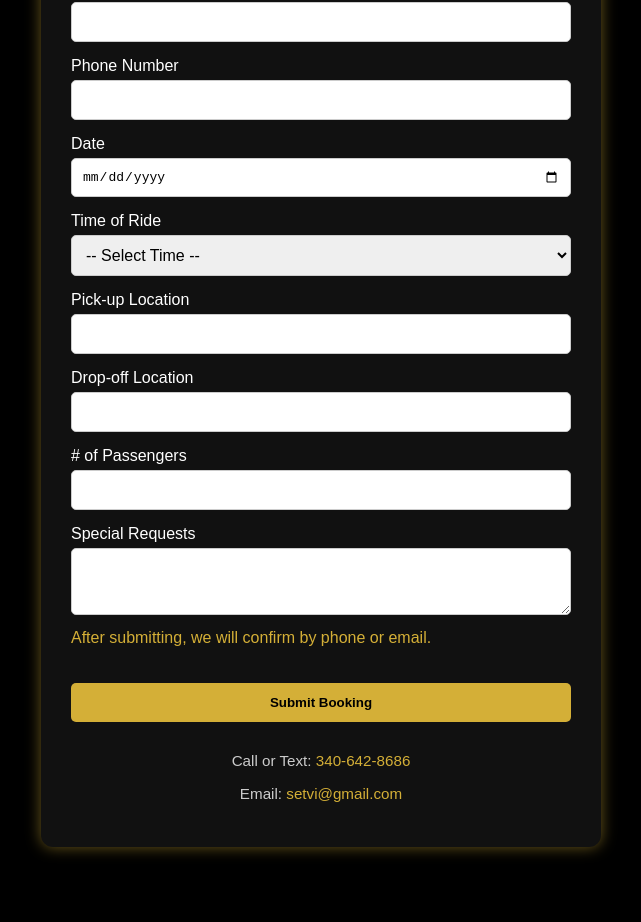
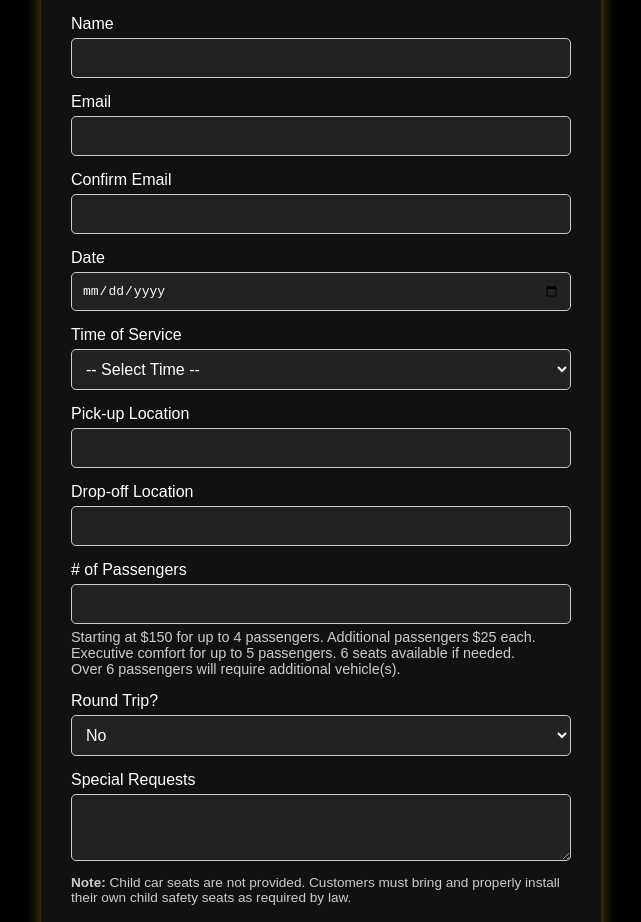
Before and after one commit to set-vi/Luxury-limo, a plain HTML site: page booking.html in a window 1280 px wide. Shown: the part 169-1091 px from the top of the page, without its empty margins (319-960 px from the left). Before the commit the page ends 1056 px from the top, so only its background shows below. Drawn offline with Linux system fonts and the light colour scheme.

Commit message:
Add files via upload

```diff
--- a/booking.html
+++ b/booking.html
@@ -1,8 +1,8 @@
 <!DOCTYPE html>
 <html lang="en">
 <head>
-  <meta charset="UTF-8">
-  <meta name="viewport" content="width=device-width, initial-scale=1.0">
+  <meta charset="UTF-8" />
+  <meta name="viewport" content="width=device-width, initial-scale=1.0" />
   <title>Book Now - Superb Executive Transportation</title>
   <style>
     body {
@@ -39,6 +39,12 @@
       font-size: 1em;
       border-radius: 5px;
       border: 1px solid #ccc;
+      background: #222;
+      color: #fff;
+    }
+    input:focus, select:focus, textarea:focus {
+      border-color: #d4af37;
+      outline: none;
     }
     button {
       margin-top: 20px;
@@ -64,95 +70,121 @@
       color: #d4af37;
       text-decoration: none;
     }
+    .rate-note {
+      font-size: 0.9em;
+      color: #ccc;
+      margin-top: 5px;
+    }
   </style>
 </head>
 <body>
 <div class="container">
+  <img src="../png/logo.png" alt="Superb Executive Transportation Logo" style="max-width: 200px; margin: 0 auto 20px; display: block;">
   <h1>Book Your Ride</h1>
   <form action="https://formspree.io/f/meoazyoy" method="POST">
-      <input type="hidden" name="_next" value="https://set-vi.github.io/Luxury-limo/thank-you.html">
+    <input type="hidden" name="_next" value="https://set-vi.github.io/Luxury-limo/thank-you.html" />
+
     <label for="name">Name</label>
-      <input type="text" id="name" name="name" required>
+    <input type="text" id="name" name="name" required autocomplete="name" />
 
-      <label for="phone">Phone Number</label>
-      <input type="tel" id="phone" name="phone" required>
+    <label for="email">Email</label>
+    <input type="email" id="email" name="email" required autocomplete="email" />
+
+    <label for="confirm-email">Confirm Email</label>
+    <input type="email" id="confirm-email" name="confirm-email" required autocomplete="email" />
 
     <label for="date">Date</label>
-      <input type="date" id="date" name="date" required min="" onfocus="this.min=new Date().toISOString().split('T')[0]">
+    <input type="date" id="date" name="date" required />
 
-      <label for="time">Time of Ride</label>
+    <label for="time">Time of Service</label>
     <select id="time" name="time" required>
       <option value="">-- Select Time --</option>
-        <option value="00:00">12:00 AM</option>
-        <option value="00:30">12:30 AM</option>
-        <option value="01:00">1:00 AM</option>
-        <option value="01:30">1:30 AM</option>
-        <option value="02:00">2:00 AM</option>
-        <option value="02:30">2:30 AM</option>
-        <option value="03:00">3:00 AM</option>
-        <option value="03:30">3:30 AM</option>
-        <option value="04:00">4:00 AM</option>
-        <option value="04:30">4:30 AM</option>
       <option value="05:00">5:00 AM</option>
-        <option value="05:30">5:30 AM</option>
       <option value="06:00">6:00 AM</option>
-        <option value="06:30">6:30 AM</option>
       <option value="07:00">7:00 AM</option>
-        <option value="07:30">7:30 AM</option>
       <option value="08:00">8:00 AM</option>
-        <option value="08:30">8:30 AM</option>
       <option value="09:00">9:00 AM</option>
-        <option value="09:30">9:30 AM</option>
       <option value="10:00">10:00 AM</option>
-        <option value="10:30">10:30 AM</option>
       <option value="11:00">11:00 AM</option>
-        <option value="11:30">11:30 AM</option>
       <option value="12:00">12:00 PM</option>
-        <option value="12:30">12:30 PM</option>
       <option value="13:00">1:00 PM</option>
-        <option value="13:30">1:30 PM</option>
       <option value="14:00">2:00 PM</option>
-        <option value="14:30">2:30 PM</option>
       <option value="15:00">3:00 PM</option>
-        <option value="15:30">3:30 PM</option>
       <option value="16:00">4:00 PM</option>
-        <option value="16:30">4:30 PM</option>
       <option value="17:00">5:00 PM</option>
-        <option value="17:30">5:30 PM</option>
       <option value="18:00">6:00 PM</option>
-        <option value="18:30">6:30 PM</option>
       <option value="19:00">7:00 PM</option>
-        <option value="19:30">7:30 PM</option>
       <option value="20:00">8:00 PM</option>
-        <option value="20:30">8:30 PM</option>
       <option value="21:00">9:00 PM</option>
-        <option value="21:30">9:30 PM</option>
       <option value="22:00">10:00 PM</option>
-        <option value="22:30">10:30 PM</option>
       <option value="23:00">11:00 PM</option>
-        <option value="23:30">11:30 PM</option>
+      <option value="00:00">12:00 AM (Midnight)</option>
     </select>
 
     <label for="pickup">Pick-up Location</label>
-      <input type="text" id="pickup" name="pickup" required>
+    <input type="text" id="pickup" name="pickup" required autocomplete="address-line1" />
 
     <label for="dropoff">Drop-off Location</label>
-      <input type="text" id="dropoff" name="dropoff" required>
+    <input type="text" id="dropoff" name="dropoff" required autocomplete="address-line2" />
 
     <label for="passengers"># of Passengers</label>
-      <input type="number" id="passengers" name="passengers" min="1" max="6" required>
+    <input type="number" id="passengers" name="passengers" min="1" required />
+    <div class="rate-note">
+      Starting at $150 for up to 4 passengers. Additional passengers $25 each.<br>Executive comfort for up to 5 passengers. 6 seats available if needed.<br>Over 6 passengers will require additional vehicle(s).
+    </div>
+
+    <label for="roundtrip">Round Trip?</label>
+    <select id="roundtrip" name="roundtrip">
+      <option value="no">No</option>
+      <option value="yes">Yes</option>
+    </select>
+
+    <div id="return-fields" style="display: none;">
+      <label for="return-date">Return Date</label>
+      <input type="date" id="return-date" name="return-date" />
+
+      <label for="return-time">Return Time</label>
+      <select id="return-time" name="return-time">
+        <option value="">-- Select Time --</option>
+        <option value="13:00">1:00 PM</option>
+        <option value="14:00">2:00 PM</option>
+        <option value="15:00">3:00 PM</option>
+        <option value="16:00">4:00 PM</option>
+        <option value="17:00">5:00 PM</option>
+        <option value="18:00">6:00 PM</option>
+        <option value="19:00">7:00 PM</option>
+        <option value="20:00">8:00 PM</option>
+        <option value="21:00">9:00 PM</option>
+        <option value="22:00">10:00 PM</option>
+        <option value="23:00">11:00 PM</option>
+        <option value="00:00">12:00 AM (Midnight)</option>
+      </select>
+    </div>
 
     <label for="notes">Special Requests</label>
     <textarea id="notes" name="notes" rows="3"></textarea>
 
-      <input type="hidden" name="_subject" value="New Booking Request">
-      <p style="color: #d4af37; margin-top: 10px;">After submitting, we will confirm by phone or email.</p>
+    <div style="margin-top: 10px; font-size: 0.85em; color: #ccc;">
+      <strong>Note:</strong> Child car seats are not provided. Customers must bring and properly install their own child safety seats as required by law.
+    </div>
+
+    <div style="background: #111; color: #ccc; padding: 10px; margin-top: 20px; border-radius: 5px; font-size: 0.9em;">
+      Whether traveling solo or with a small group, your ride is crafted for executive comfort and seamless service.
+    </div>
+
+    <input type="hidden" name="_subject" value="New Booking Request" />
+
+    <div style="background: #222; color: #d4af37; padding: 10px; margin-top: 20px; border-radius: 5px; font-size: 0.9em;">
+      <strong>Note:</strong> If requesting a ride within 3 hours, you must <a href="tel:3406428686" style="color: #d4af37; text-decoration: underline;">call us</a> directly. Immediate executive service is not guaranteed.
+    </div>
 
     <button type="submit">Submit Booking</button>
   </form>
+
   <div class="contact-info">
     <p>Call or Text: <a href="tel:3406428686">340-642-8686</a></p>
     <p>Email: <a href="mailto:setvi@gmail.com">setvi@gmail.com</a></p>
+    <p>Website: <a href="https://set-vi.github.io/Luxury-limo/" target="_blank">www.setvi.com</a></p>
   </div>
 </div>
 </body>
```
Lines whose indentation alone changed are shown as unchanged.
